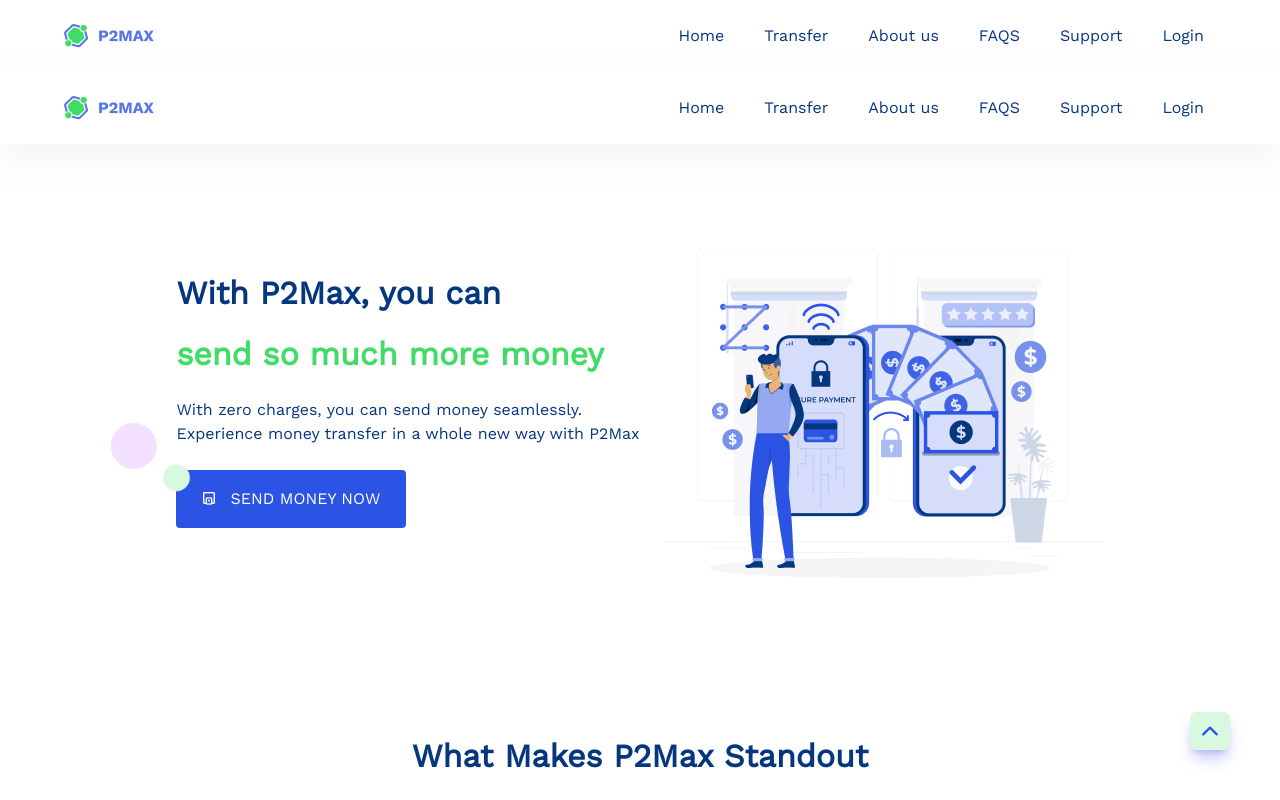
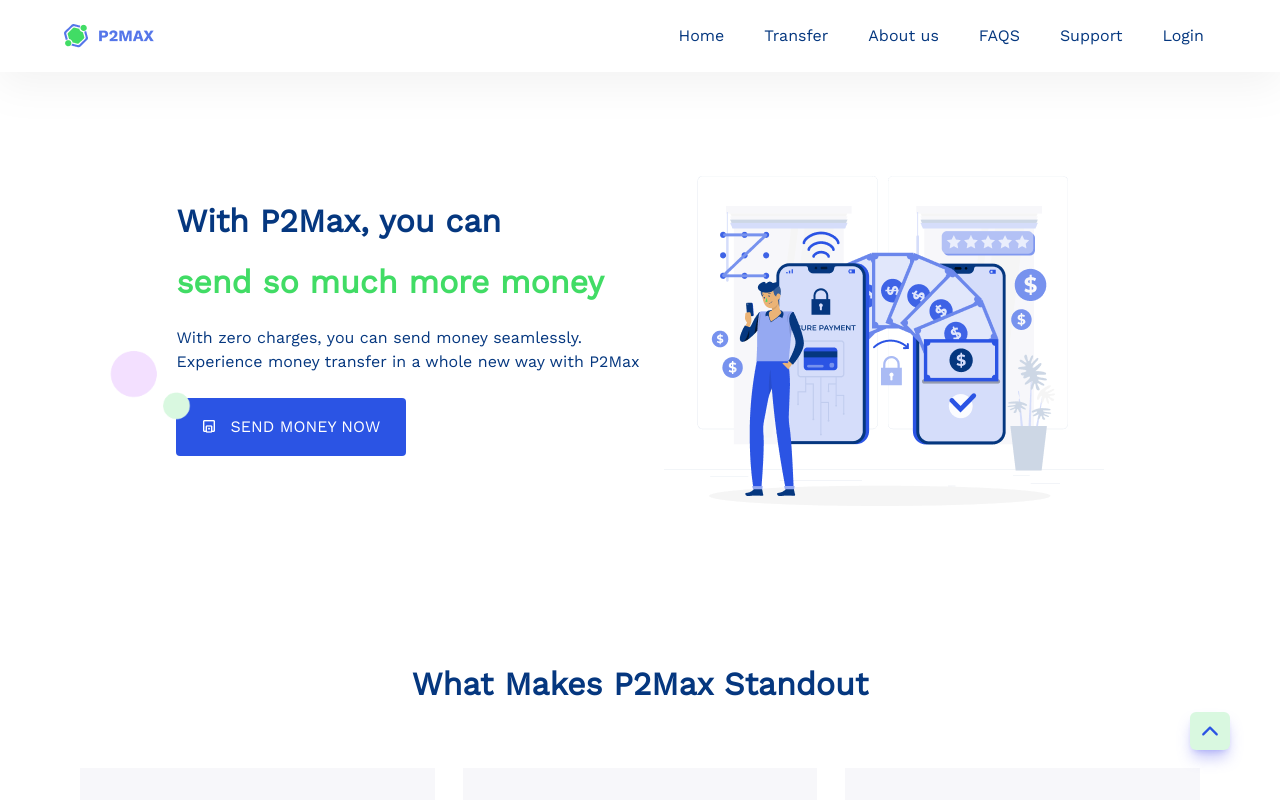
Before and after one commit to Team-Zoldyck/P2MAX, a React (Create React App) app in the folder frontend/: page / in a window 1280 px wide. Shown: the top 800 px of the page. Built offline with nearby package versions, Linux system fonts and the light colour scheme.

Commit message:
Remove duplicate navbar component

```diff
--- a/frontend/src/pages/About.jsx
+++ /dev/null
@@ -1,7 +0,0 @@
-import React from "react";
-
-const About = () => {
-  return <div>About</div>;
-};
-
-export default About;
--- a/frontend/src/routes/RoutesComponent.js
+++ b/frontend/src/routes/RoutesComponent.js
@@ -1,25 +1,23 @@
 import React from "react";
 import { Routes, Route } from "react-router-dom";
-import Navbar from "../components/Navbar";
 import LandingPage from "../pages/LandingPage";
 import Transaction from "../pages/transfer/Transaction";
 import Support from "../pages/Support";
 import SendMoney from "../pages/transfer/sendmoney/SendMoney";
 import RequestMoney from "../pages/transfer/requestmoney/RequestMoney";
-import FAQs from "../pages/FAQs";
-import About from "../pages/About";
+import FAQsCard from "../components/FAQs";
+import AboutUs from "../pages/AboutUs";
 import Login from "../pages/Login";
 
 function RoutesComponent() {
   return (
     <>
-      <Navbar />
       <Routes>
         <Route path="/" element={<LandingPage />} />
-        <Route path="/about" element={<About />} />
+        <Route path="/about" element={<AboutUs />} />
         <Route path="/transfers" element={<Transaction />} />
         <Route path="/support" element={<Support />} />
-        <Route path="/faqs" element={<FAQs />} />
+        <Route path="/faqs" element={<FAQsCard />} />
         <Route path="/login" element={<Login />} />
         <Route path="/sendmoney" element={<SendMoney />} />
         <Route path="/requestmoney" element={<RequestMoney />} />
```
